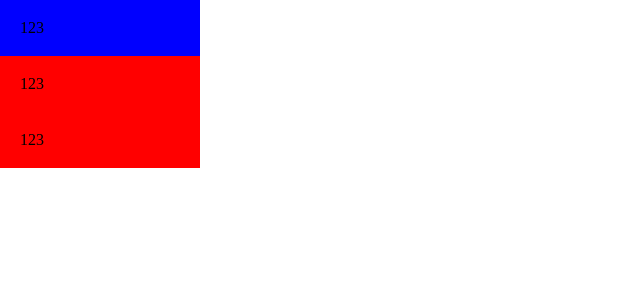
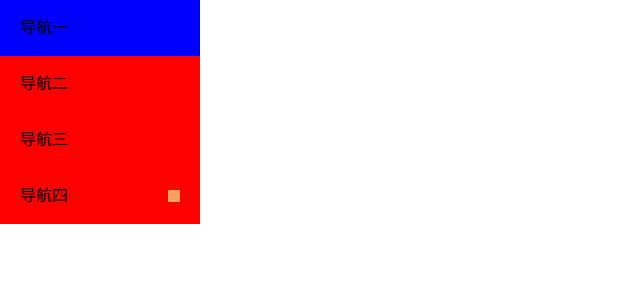
Before and after one commit to AChineseboy/vue3-admin, a Vue app: page / in a window 1280 px wide. Shown: the top 300 px of the page, without its empty margins (0-640 px from the left). Built offline with nearby package versions, Linux system fonts and the light colour scheme.

Commit message:
feat: add submenu component

```diff
--- a/src/components/Menu/index.js
+++ b/src/components/Menu/index.js
@@ -1,4 +1,5 @@
 import ZmMenu from './menu.vue';
 import ZmMenuItem from './menu-item.vue';
+import ZmSubmenu from './submenu.vue';
 
-export { ZmMenu, ZmMenuItem };
+export { ZmMenu, ZmMenuItem, ZmSubmenu };
--- /dev/null
+++ b/src/components/Menu/submenu.vue
@@ -0,0 +1,35 @@
+<template>
+  <li class="zm-submenu opened">
+    <div class="submenu-title">
+      <slot name="title"></slot>
+      <i class="submenu-icon"></i>
+    </div>
+  </li>
+</template>
+<style lang="less" scoped>
+.zm-submenu {
+  .submenu-title {
+    height: 56px;
+    line-height: 56px;
+    padding: 0 20px;
+    position: relative;
+    &:hover {
+      background-color: blue;
+    }
+    .submenu-icon {
+      position: absolute;
+      width: 12px;
+      height: 12px;
+      background-color: rgb(37, 56, 99);
+      top: 50%;
+      margin-top: -6px;
+      right: 20px;
+    }
+  }
+  &.opened{
+    .submenu-icon{
+      background-color: sandybrown;
+    }
+  }
+}
+</style>
--- a/src/layout/components/AppMenu.vue
+++ b/src/layout/components/AppMenu.vue
@@ -1,19 +1,27 @@
 <template>
   <div class="menu">
     <zm-menu>
-      <zm-menu-item index="1">123</zm-menu-item>
-      <zm-menu-item index="2">123</zm-menu-item>
-      <zm-menu-item index="3">123</zm-menu-item>
+      <zm-menu-item index="1">导航一</zm-menu-item>
+      <zm-menu-item index="2">导航二</zm-menu-item>
+      <zm-menu-item index="3">导航三</zm-menu-item>
+      <zm-submenu index="4">
+        <template v-slot:title>
+          <div>
+            <span>导航四</span>
+          </div>
+        </template>
+      </zm-submenu>
     </zm-menu>
   </div>
 </template>
 <script>
-import { ZmMenu, ZmMenuItem } from '@/components/Menu/index';
+import { ZmMenu, ZmMenuItem, ZmSubmenu } from '@/components/Menu/index';
 
 export default {
   components: {
     ZmMenu,
     ZmMenuItem,
+    ZmSubmenu,
   },
 };
 </script>
```
